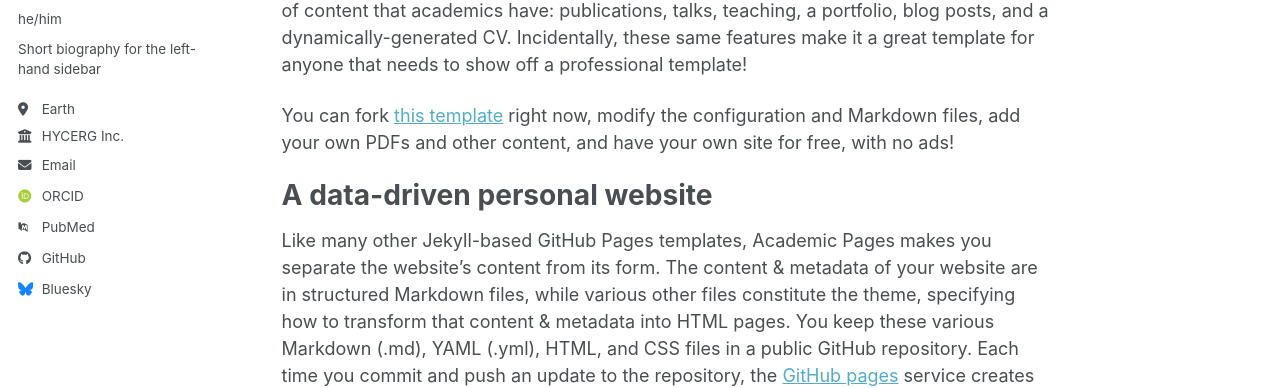
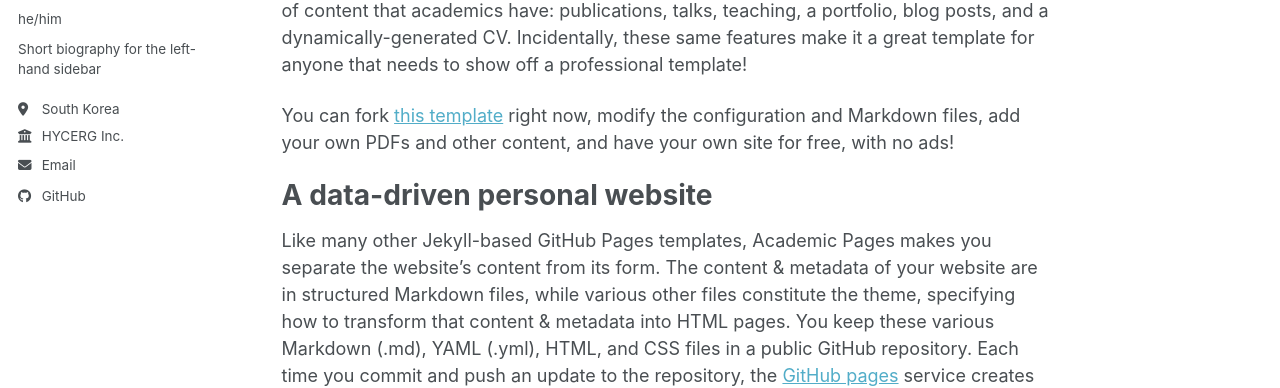
Before and after one commit to yjeongteddy/yjeongteddy.github.io, a Jekyll site: the page built from _pages/about.md, in a window 1280 px wide. Shown: the part 307-695 px from the top of the page. Built offline with Jekyll 4.4.1, drawn with Linux system fonts in a browser that asks for light colours; some web fonts are replaced; a script bundle is joined from its source files by our own code; library files that are not in the unit come from our copies.

Commit message:
Update _config.yml

```diff
--- a/_config.yml
+++ b/_config.yml
@@ -27,7 +27,7 @@ author:
   name             : "Yeongseok Jeong"
   pronouns         : "he/him"
   bio              : "Short biography for the left-hand sidebar"
-  location         : "Earth"
+  location         : "South Korea"
   employer         : "HYCERG Inc."
   uri              : # URL
   email            : "yjeong@hycerg.com"
@@ -38,10 +38,10 @@ author:
   googlescholar    : # "https://scholar.google.com/citations?user=PS_CX0AAAAAJ"
   inspire-hep      : # URL
   impactstory      : # URL
-  orcid            : "https://orcid.org/yourorcidurl"
+  orcid            : # "https://orcid.org/yourorcidurl"
   semantic         : # URL
   ssrn             : # URL
-  pubmed           : "https://www.ncbi.nlm.nih.gov/pubmed/?term=john+snow"
+  pubmed           : # "https://www.ncbi.nlm.nih.gov/pubmed/?term=john+snow"
   researchgate     : # URL
   scopus           : # URL
   zotero           : # URL
@@ -57,7 +57,7 @@ author:
 
   # Social media
   artstation       : # Username
-  bluesky          : "bsky.app" # Replace this with you Bluesky username
+  bluesky          : # "bsky.app" # Replace this with you Bluesky username
   facebook         : # Username
   flickr           : # Username
   foursquare       : # Username
```
